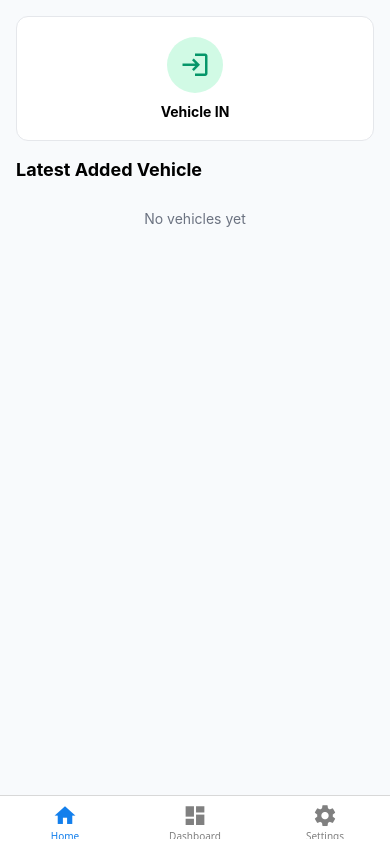
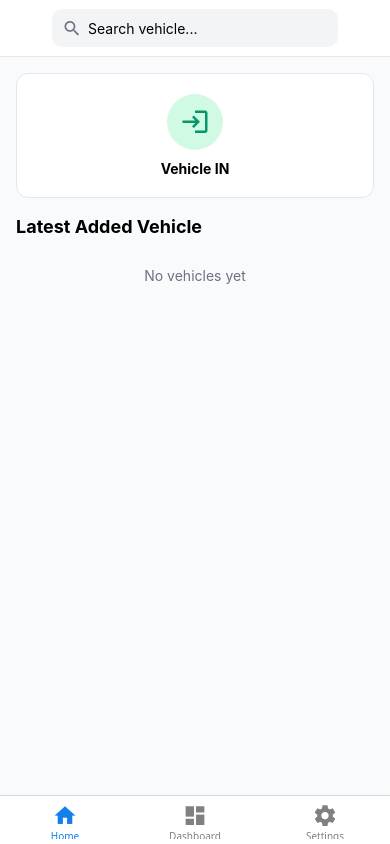
Before and after one commit to athuchandole/MyParking, a React Native app: screen / in a window 390 px wide. Built offline with nearby package versions, Linux system fonts and the light colour scheme.

Commit message:
home Header Fixed

```diff
--- a/components/Header.js
+++ b/components/Header.js
@@ -1,6 +1,6 @@
-//components/Header.js
+//Parking/components/Header.js
 import React from "react";
-import { View, Text, StyleSheet, TouchableOpacity, StatusBar } from "react-native";
+import { View, Text, StyleSheet, TouchableOpacity, StatusBar, TextInput } from "react-native";
 import { MaterialCommunityIcons } from "@expo/vector-icons";
 import { useSafeAreaInsets } from "react-native-safe-area-context";
 
@@ -9,7 +9,10 @@ export default function Header({
     navigation,
     showBack = true,
     rightIcon = null,
-    onRightPress = null
+    onRightPress = null,
+    showSearch = false,
+    searchValue = "",
+    onSearchChange = () => { }
 }) {
 
     const insets = useSafeAreaInsets();
@@ -31,9 +34,21 @@ export default function Header({
                     <View style={styles.iconPlaceholder} />
                 )}
 
-                <Text style={styles.title}>
-                    {title}
-                </Text>
+                {!showSearch ? (
+                    <Text style={styles.title}>
+                        {title}
+                    </Text>
+                ) : (
+                    <View style={styles.searchBox}>
+                        <MaterialCommunityIcons name="magnify" size={20} color="#6b7280" />
+                        <TextInput
+                            placeholder="Search vehicle..."
+                            value={searchValue}
+                            onChangeText={onSearchChange}
+                            style={styles.searchInput}
+                        />
+                    </View>
+                )}
 
                 {rightIcon ? (
                     <TouchableOpacity
@@ -82,6 +97,22 @@ const styles = StyleSheet.create({
 
     iconPlaceholder: {
         width: 40
+    },
+
+    searchBox: {
+        flex: 1,
+        flexDirection: "row",
+        alignItems: "center",
+        backgroundColor: "#f3f4f6",
+        borderRadius: 10,
+        paddingHorizontal: 10,
+        height: 38
+    },
+
+    searchInput: {
+        flex: 1,
+        marginLeft: 6,
+        fontSize: 14
     }
 
 });
--- a/screens/HomeScreen.js
+++ b/screens/HomeScreen.js
@@ -6,14 +6,16 @@ import { useFocusEffect } from '@react-navigation/native';
 
 import { getCheckins } from '../storage/CheckinStorage';
 import VehicleCard from '../components/VehicleCard';
+import Header from '../components/Header';
 
 export default function HomeScreen({ navigation }) {
 
     const [vehicles, setVehicles] = useState([]);
+    const [search, setSearch] = useState("");
 
     const loadVehicles = async () => {
         const data = await getCheckins();
-        setVehicles(data);
+        setVehicles(data || []);
     };
 
     useFocusEffect(
@@ -22,11 +24,30 @@ export default function HomeScreen({ navigation }) {
         }, [])
     );
 
+    // Safe search filtering
+    const filteredVehicles = vehicles.filter(v => {
+
+        const part1 = String(v?.part1 || "");
+        const part2 = String(v?.part2 || "");
+        const plate = (part1 + part2).toLowerCase();
+
+        return plate.includes(search.toLowerCase());
+    });
+
     return (
+        <View style={{ flex: 1 }}>
+
+            <Header
+                navigation={navigation}
+                showBack={false}
+                showSearch={true}
+                searchValue={search}
+                onSearchChange={setSearch}
+            />
+
             <ScrollView style={styles.container}>
 
                 {/* Vehicle IN Button */}
-
                 <View style={styles.actionGrid}>
 
                     <TouchableOpacity
@@ -37,13 +58,14 @@ export default function HomeScreen({ navigation }) {
                             <MaterialCommunityIcons name="login" size={30} color="#059669" />
                         </View>
 
-                    <Text style={styles.actionText}>Vehicle IN</Text>
+                        <Text style={styles.actionText}>
+                            Vehicle IN
+                        </Text>
                     </TouchableOpacity>
 
                 </View>
 
                 {/* Latest Vehicles */}
-
                 <View style={styles.sectionHeader}>
                     <Text style={styles.sectionTitle}>
                         Latest Added Vehicle
@@ -52,7 +74,7 @@ export default function HomeScreen({ navigation }) {
 
                 <View style={styles.vehicleList}>
 
-                {vehicles.slice(0, 5).map((item) => (
+                    {filteredVehicles.slice(0, 5).map((item) => (
                         <VehicleCard key={item.id} item={item} />
                     ))}
 
@@ -65,6 +87,8 @@ export default function HomeScreen({ navigation }) {
                 </View>
 
             </ScrollView>
+
+        </View>
     );
 }
 
```
Lines whose indentation alone changed are shown as unchanged.
